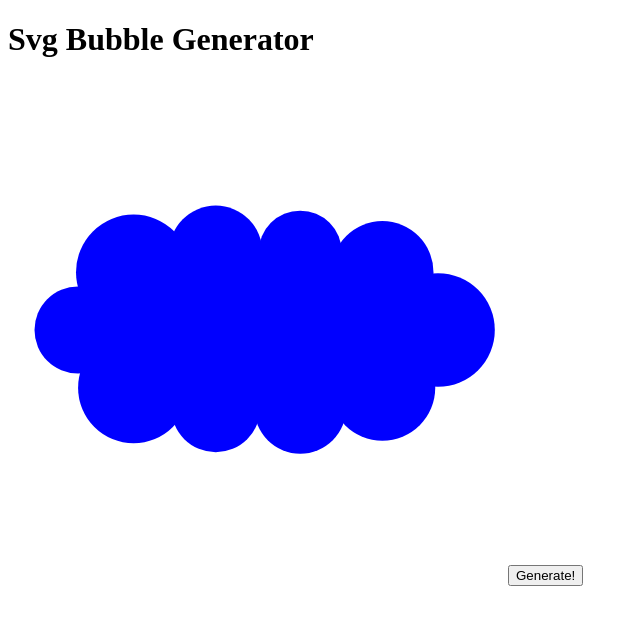
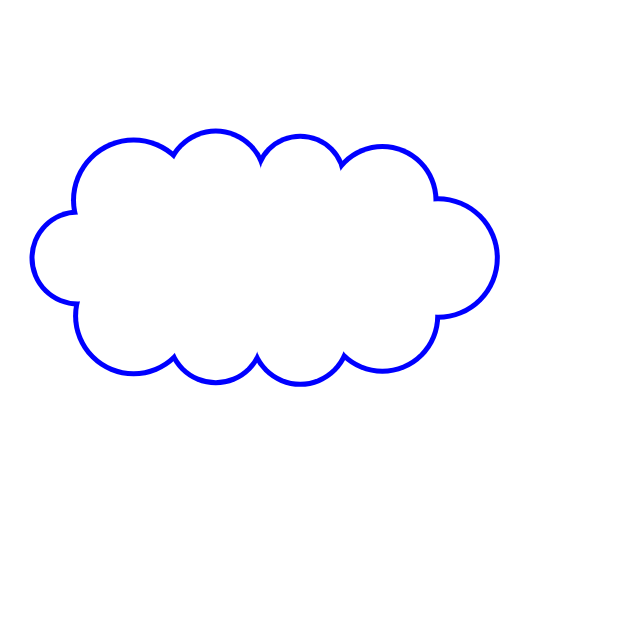
Before and after one commit to rupert-anystudio/svg-bubble-generator, a React (Vite) app: page / in a window 1280 px wide. Shown: the top 624 px of the page, without its empty margins (0-640 px from the left). Built offline with nearby package versions, Linux system fonts and the light colour scheme.

Commit message:
faking stroke by underlaying a second set of bigger bubbles

```diff
--- a/src/components/BubbleGenerator.css
+++ b/src/components/BubbleGenerator.css
@@ -1,13 +1,5 @@
-.svgBubble {
-  /* background: red; */
+.bubble {
+  fill: blue;
+  stroke: blue;
+  stroke-width: 2;
 }
-
-.root {
-  fill: blue;
-}
-
-.child {
-  fill: blue;
-  /* stroke: blue;
-  stroke-width: 2; */
-}
--- a/src/components/BubbleGenerator.jsx
+++ b/src/components/BubbleGenerator.jsx
@@ -1,9 +1,10 @@
-import { useEffect, useRef, useState } from 'react'
+import { useCallback, useEffect, useRef, useState } from 'react'
 import './BubbleGenerator.css'
 
 const CHILD_RADIUS_MIN = 40
 const CHILD_RADIUS_MAX = 65
 const CHILD_AMOUNT = 10
+const STROKE_WIDTH = 5
 
 function getChildCircles(circleEl) {
   const circleLength = circleEl.getTotalLength()
@@ -21,35 +22,108 @@ const BubbleGenerator = () => {
   const rootRef = useRef(null)
   const [childCircles, setChildCircles] = useState(null)
 
-  useEffect(() => {
+  const generateBubble = useCallback(() => {
     const newChildCircles = getChildCircles(rootRef.current)
     setChildCircles(newChildCircles)
   }, [setChildCircles])
 
+  useEffect(() => {
+    generateBubble()
+  }, [generateBubble])
+
   const handleGenerateClick = e => {
     e.preventDefault()
-    const newChildCircles = getChildCircles(rootRef.current)
-    setChildCircles(newChildCircles)
+    generateBubble()
   }
 
   return (
     <>
-      <h1>{'Svg Bubble Generator'}</h1>
-      <svg className="svgBubble" viewBox="0 0 500 500" width="500px" height="500px">
-        {/* <rect className="root" x={100} y={100} width={300} height={300} rx={20} ref={rootRef} /> */}
-        <ellipse className="root" cx={250} cy={250} rx={180} ry={80} ref={rootRef}  />
-        {/* <circle className="root" cx={250} cy={250} r={180} ref={rootRef}  /> */}
-        {childCircles && (
-          <>
-            {childCircles.map(childCircle => {
-              return (
-                <circle className="child" {...childCircle} />
-              )
-            })}
-          </>
-        )}
+      <svg
+        viewBox="0 0 500 500"
+        width="500px"
+        height="500px"
+        onClick={handleGenerateClick}
+      >
+        <g fill="blue">
+          <ellipse
+            cx={250}
+            cy={250}
+            rx={180}
+            ry={80}
+            ref={rootRef}
+          />
+          {childCircles && (
+            <>
+              {childCircles.map(({ r, ...childCircle }) => (
+                <circle {...childCircle} r={r + STROKE_WIDTH} />
+              ))}
+            </>
+          )}
+        </g>
+        <g fill="white">
+          <ellipse
+            cx={250}
+            cy={250}
+            rx={180}
+            ry={80}
+            ref={rootRef}
+          />
+          {childCircles && (
+            <>
+              {childCircles.map(childCircle => (
+                <circle {...childCircle} />
+              ))}
+            </>
+          )}
+        </g>
       </svg>
-      <button onClick={handleGenerateClick}>Generate!</button>
+    </>
+  )
+
+  return (
+    <>
+      <svg
+        viewBox="0 0 500 500"
+        width="500px"
+        height="500px"
+        onClick={handleGenerateClick}
+      >
+        <defs>
+          <clipPath id="bubbleshape">
+            <ellipse
+              cx={250}
+              cy={250}
+              rx={180}
+              ry={80}
+              ref={rootRef}
+            />
+            {childCircles && (
+              <>
+                {childCircles.map(childCircle => (
+                  <circle {...childCircle} />
+                ))}
+              </>
+            )}
+          </clipPath>
+
+          <filter id="shadow">
+            <feGaussianBlur in="SourceAlpha" stdDeviation=""/>
+            <feOffset dx="3" dy="3"/>
+            <feMerge>
+              <feMergeNode/>
+              <feMergeNode in="SourceGraphic"/>
+            </feMerge>
+          </filter>
+        </defs>
+        <g filter="url(#shadow)">
+          <rect
+            className="bubble"
+            width="100%"
+            height="100%"
+            clipPath="url(#bubbleshape)"
+          />
+        </g>
+      </svg>
     </>
   )
 }
```
